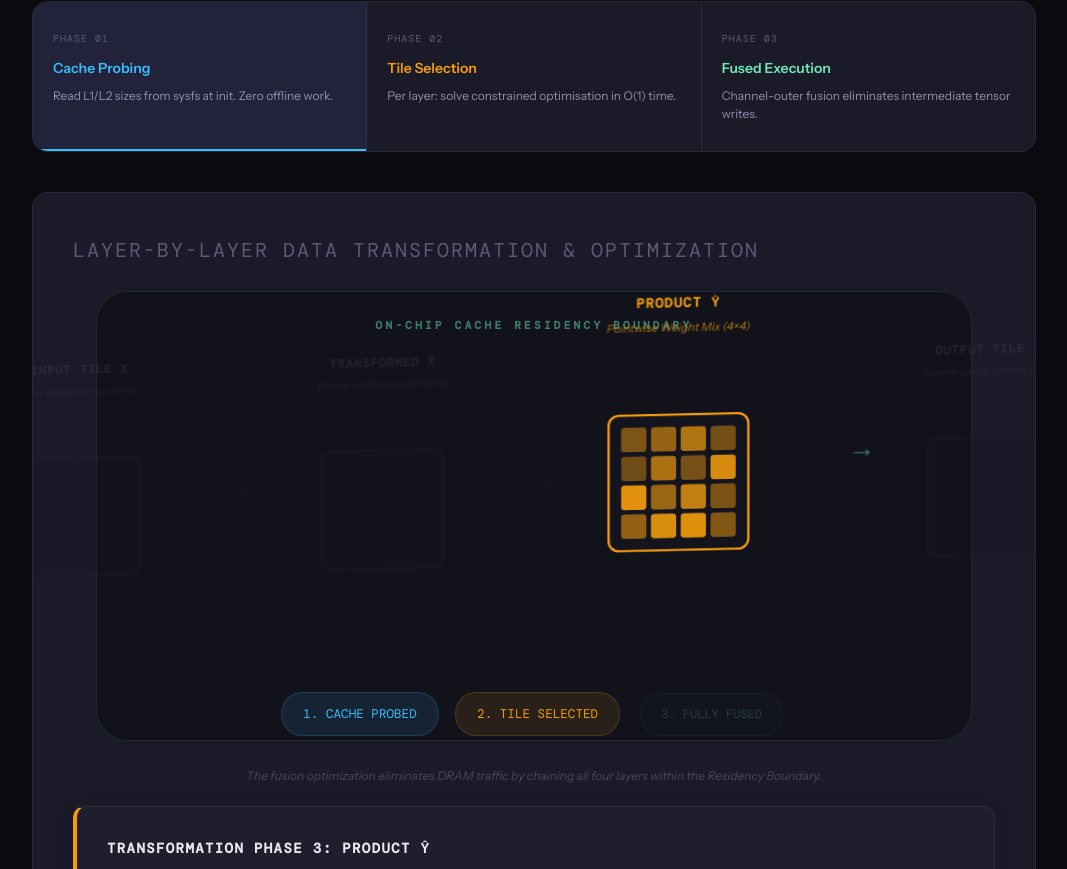
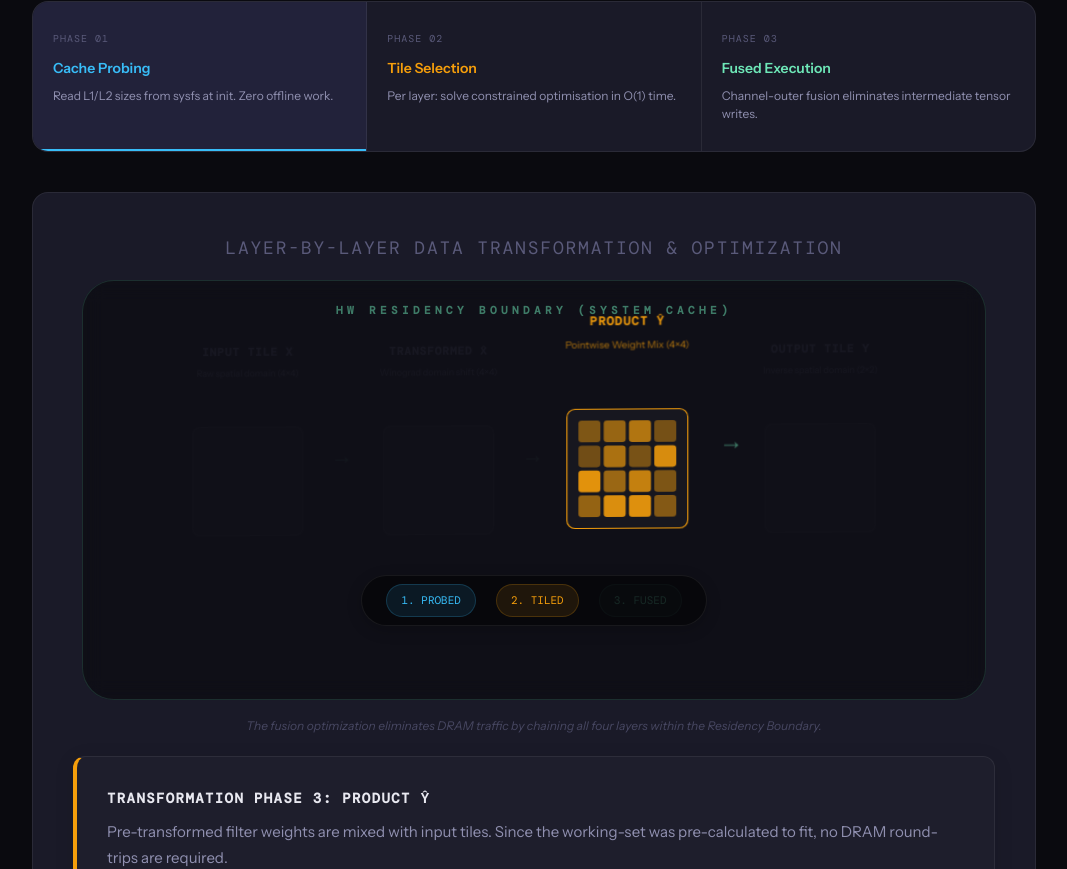
Before and after one commit to MRvandals4vage/CacheWinoVisualization, a React (Vite) app: page / in a window 1280 px wide. Shown: the part 4691-5560 px from the top of the page, without its empty margins (106-1173 px from the left). Built offline with nearby package versions, Linux system fonts and the light colour scheme; a web font is replaced by a local one.

Commit message:
alignment issues

```diff
--- a/src/components/SolutionSection/UnifiedMatrixFlow.tsx
+++ b/src/components/SolutionSection/UnifiedMatrixFlow.tsx
@@ -19,40 +19,41 @@ const UnifiedMatrixFlow: React.FC = () => {
   }, [phases.length]);
 
   return (
-    <div className="canvas-wrap" style={{ minHeight: '800px', display: 'flex', flexDirection: 'column', perspective: '1500px', padding: '40px' }}>
-      <div className="conv-vis-title" style={{ marginBottom: '40px', fontSize: '20px' }}>
+    <div className="canvas-wrap" style={{ minHeight: '750px', display: 'flex', flexDirection: 'column', perspective: '1200px', padding: '40px', overflow: 'hidden' }}>
+      <div className="conv-vis-title" style={{ marginBottom: '40px', fontSize: '18px', textAlign: 'center' }}>
         Layer-by-Layer Data Transformation & Optimization
       </div>
 
-      <div className="flow-container" style={{ flex: 1, display: 'flex', position: 'relative', alignItems: 'center', justifyContent: 'center', padding: '60px 0', margin: '20px 0' }}>
+      <div className="flow-container" style={{ flex: 1, display: 'flex', position: 'relative', alignItems: 'center', justifyContent: 'center', padding: '100px 20px' }}>
 
-        {/* THE "CACHE RESIDENT" ZONE - Much bigger now */}
+        {/* THE "CACHE RESIDENT" ZONE - The boundary box */}
         <div className="cache-residency-zone" style={{
           position: 'absolute',
-          width: '95%',
-          height: '450px',
-          border: '1px solid rgba(110, 231, 183, 0.12)',
-          background: 'rgba(10, 10, 15, 0.5)',
-          backdropFilter: 'blur(8px)',
+          width: '98%',
+          height: '420px',
+          border: '1px solid rgba(110, 231, 183, 0.15)',
+          background: 'rgba(10, 10, 15, 0.65)',
+          backdropFilter: 'blur(10px)',
           borderRadius: '32px',
           zIndex: 0,
           display: 'flex',
           flexDirection: 'column',
           alignItems: 'center',
           justifyContent: 'flex-start',
-          padding: '24px'
+          padding: '20px'
         }}>
-          <div style={{ fontFamily: 'var(--font-mono)', fontSize: '11px', color: 'var(--accent)', letterSpacing: '0.3em', opacity: 0.5, fontWeight: 'bold' }}>
-            ON-CHIP CACHE RESIDENCY BOUNDARY
+          <div style={{ fontFamily: 'var(--font-mono)', fontSize: '11px', color: 'var(--accent)', letterSpacing: '0.4em', opacity: 0.5, fontWeight: 'bold' }}>
+            HW RESIDENCY BOUNDARY (SYSTEM CACHE)
           </div>
         </div>
 
-        {/* MATRIX STACK - Massive gap to prevent overlap */}
+        {/* MATRIX STACK - Squeezed gap to ensure containment */}
         <div className="matrix-stack" style={{
           display: 'flex',
-          gap: '180px',
+          gap: '80px',
           zIndex: 1,
-          transform: 'rotateX(15deg) rotateY(-5deg)',
+          // Flatter rotation for better alignment
+          transform: 'rotateX(10deg) rotateY(-2deg)',
           transformStyle: 'preserve-3d',
           paddingBottom: '20px'
         }}>
@@ -67,58 +68,59 @@ const UnifiedMatrixFlow: React.FC = () => {
                 flexDirection: 'column',
                 alignItems: 'center',
                 transition: 'all 0.8s cubic-bezier(0.34, 1.56, 0.64, 1)',
-                opacity: isActive ? 1 : 0.2,
-                transform: isActive ? 'translateZ(80px) scale(1.15)' : 'translateZ(0) scale(1)',
+                opacity: isActive ? 1 : 0.1,
+                // Reduced Z-translation to prevent protrusion
+                transform: isActive ? 'translateZ(60px) scale(1.1)' : 'translateZ(0) scale(1)',
                 position: 'relative'
               }}>
-                {/* LABEL ABOVE - Higher up to avoid matrix */}
+                {/* LABEL ABOVE - Closer to matrix */}
                 <div style={{
                   position: 'absolute',
-                  top: '-100px',
-                  width: '160px',
+                  top: '-85px',
+                  width: '140px',
                   textAlign: 'center',
                   transition: 'all 0.4s',
-                  transform: isActive ? 'translateY(-10px)' : 'none',
+                  transform: isActive ? 'translateY(-5px)' : 'none',
                   color: isActive ? p.color : 'var(--text3)'
                 }}>
-                  <div style={{ fontFamily: 'var(--font-mono)', fontSize: '12px', fontWeight: 'bold', textTransform: 'uppercase', letterSpacing: '1px' }}>{p.title}</div>
-                  <div style={{ fontSize: '10px', opacity: 0.7, marginTop: '4px', fontStyle: 'italic' }}>{p.subtitle}</div>
+                  <div style={{ fontFamily: 'var(--font-mono)', fontSize: '11px', fontWeight: 'bold', textTransform: 'uppercase', letterSpacing: '1px' }}>{p.title}</div>
+                  <div style={{ fontSize: '9px', opacity: 0.7, marginTop: '4px' }}>{p.subtitle}</div>
                 </div>
 
-                {/* THE MATRIX */}
+                {/* THE MATRIX - Smaller cells */}
                 <div style={{
                   display: 'grid',
-                  gridTemplateColumns: `repeat(${size}, 22px)`,
-                  gap: '4px',
-                  background: 'var(--bg3)',
+                  gridTemplateColumns: `repeat(${size}, 20px)`,
+                  gap: '3px',
+                  background: 'rgba(255, 255, 255, 0.03)',
                   padding: '10px',
-                  borderRadius: '10px',
-                  border: `2px solid ${isActive ? p.color : 'var(--border)'}`,
-                  boxShadow: isActive ? `0 0 50px ${p.color}33` : 'none',
+                  borderRadius: '8px',
+                  border: `1px solid ${isActive ? p.color : 'rgba(255,255,255,0.05)'}`,
+                  boxShadow: isActive ? `0 0 40px ${p.color}22` : 'none',
                   position: 'relative'
                 }}>
                   {Array.from({ length: size * size }).map((_, j) => (
                     <div key={j} style={{
-                      width: '22px',
-                      height: '22px',
-                      background: isActive ? p.color : 'var(--surface2)',
-                      opacity: isActive ? (0.4 + Math.random() * 0.6) : 0.1,
+                      width: '20px',
+                      height: '20px',
+                      background: isActive ? p.color : 'var(--bg3)',
+                      opacity: isActive ? (0.4 + Math.random() * 0.6) : 0.05,
                       borderRadius: '3px'
                     }}></div>
                   ))}
                 </div>
 
-                {/* FLOW ARROW - Centered between gaps */}
+                {/* FLOW ARROW - Shorter arrow */}
                 {i < phases.length - 1 && (
                   <div style={{
                     position: 'absolute',
-                    right: '-110px',
-                    top: '15px',
-                    fontSize: '24px',
-                    color: isActive ? phases[i+1].color : 'var(--border2)',
+                    right: '-50px',
+                    top: '12px',
+                    fontSize: '22px',
+                    color: isActive ? phases[i+1].color : 'var(--accent)',
                     animation: isActive ? 'pulse-arrow 1s infinite' : 'none',
-                    fontWeight: 'bold',
-                    opacity: 0.5
+                    fontWeight: '300',
+                    opacity: 0.3
                   }}>
                     →
                   </div>
@@ -128,17 +130,22 @@ const UnifiedMatrixFlow: React.FC = () => {
           })}
         </div>
 
-        {/* OPTIMIZATION OVERLAYS - Moved even further down */}
+        {/* OPTIMIZATION OVERLAYS - Clearly inside the box and higher up */}
         <div className="opt-overlay" style={{
           position: 'absolute',
-          bottom: '-30px',
+          bottom: '50px',
           display: 'flex',
-          gap: '24px',
+          gap: '20px',
           zIndex: 2,
+          padding: '8px 24px',
+          background: 'rgba(0,0,0,0.5)',
+          borderRadius: '40px',
+          border: '1px solid var(--border)',
+          boxShadow: '0 4px 15px rgba(0,0,0,0.2)'
         }}>
-          <div className="badge badge-blue" style={{ padding: '10px 20px', fontSize: '12px', opacity: step >= 0 ? 1 : 0.2, transition: 'all .5s', transform: step >= 0 ? 'scale(1.05)' : 'scale(1)' }}>1. CACHE PROBED</div>
-          <div className="badge badge-amber" style={{ padding: '10px 20px', fontSize: '12px', opacity: step >= 1 ? 1 : 0.2, transition: 'all .5s', transform: step >= 1 ? 'scale(1.05)' : 'scale(1)' }}>2. TILE SELECTED</div>
-          <div className="badge badge-green" style={{ padding: '10px 20px', fontSize: '12px', opacity: step >= 3 ? 1 : 0.2, transition: 'all .5s', transform: step >= 3 ? 'scale(1.05)' : 'scale(1)' }}>3. FULLY FUSED</div>
+          <div className="badge badge-blue" style={{ fontSize: '11px', padding: '6px 14px', opacity: step >= 0 ? 1 : 0.15, transition: 'all .5s' }}>1. PROBED</div>
+          <div className="badge badge-amber" style={{ fontSize: '11px', padding: '6px 14px', opacity: step >= 1 ? 1 : 0.15, transition: 'all .5s' }}>2. TILED</div>
+          <div className="badge badge-green" style={{ fontSize: '11px', padding: '6px 14px', opacity: step >= 3 ? 1 : 0.15, transition: 'all .5s' }}>3. FUSED</div>
         </div>
 
       </div>
```
